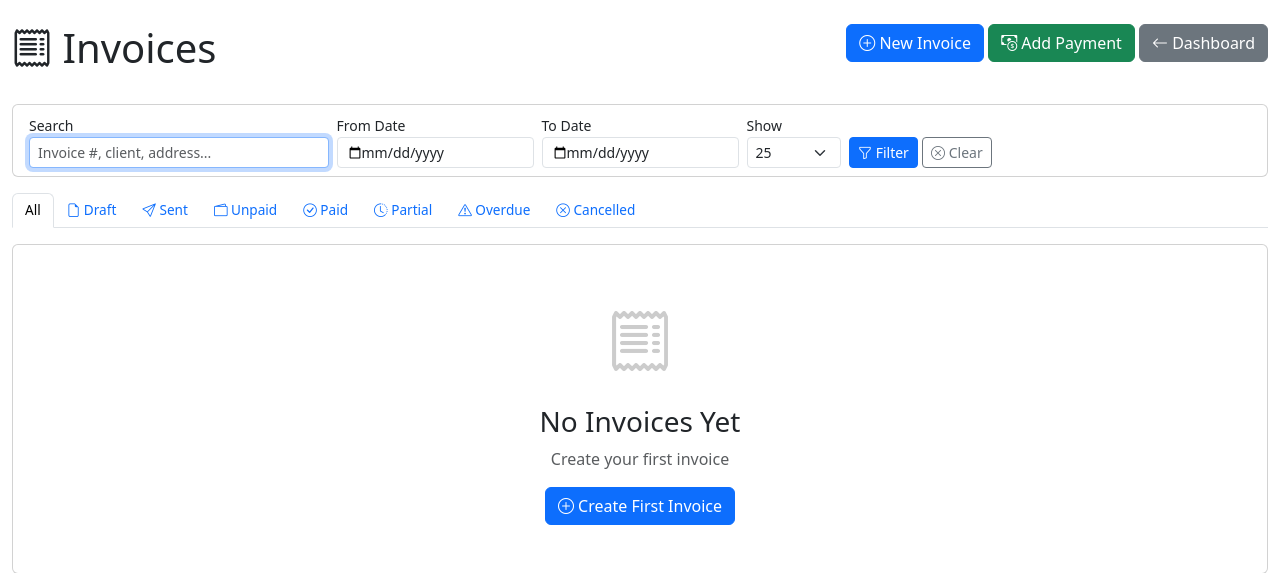
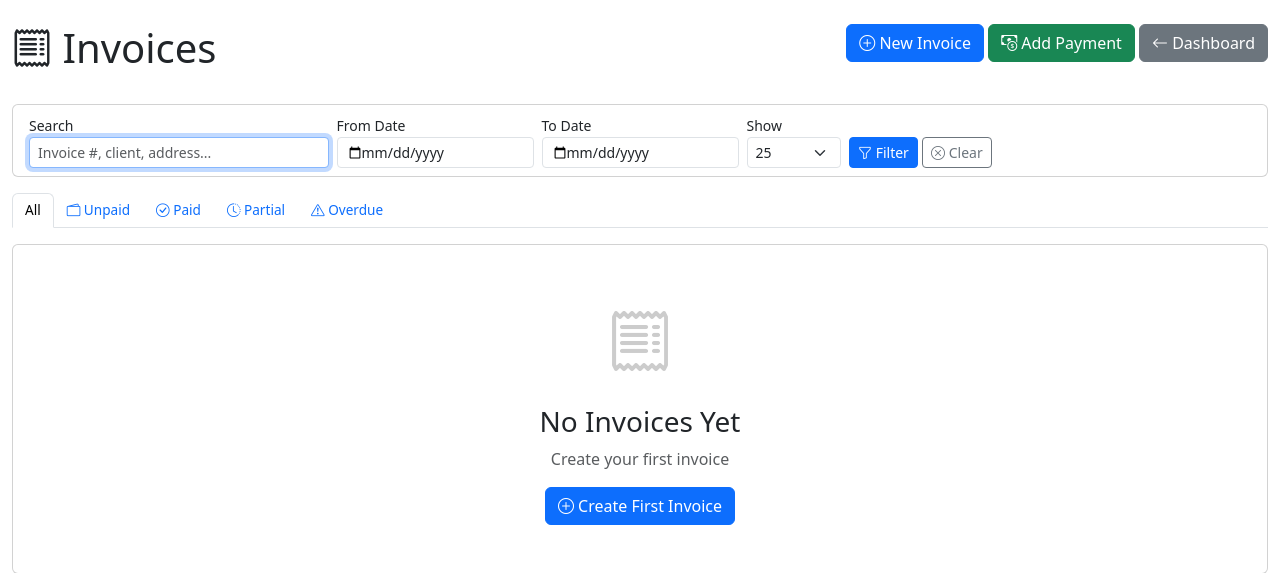
Before and after one commit to chiwarira/alpha-lpgas-new, a Django app: template backend/templates/core/invoice_list.html in a window 1280 px wide. Shown: the part 56-629 px from the top of the page. Run offline with Django 4.2, Linux system fonts and the light colour scheme; the template is opened without the code that fills it, so the values that code supplies are empty.

Commit message:
Update invoice list page: default 30-day filter, remove status tabs, update global payment
- Set default date range to last 30 days for invoice list
- Remove Draft, Sent, and Cancelled status filter tabs (keep All, Unpaid, Paid, Partial, Overdue)
- Update client_unpaid_invoices API to include overdue status in addition to unpaid and partially_paid
- Global Add Payment feature now considers invoices in Unpaid, Partial, and Overdue statuses

```diff
--- a/backend/templates/core/invoice_list.html
+++ b/backend/templates/core/invoice_list.html
@@ -83,16 +83,6 @@
         </a>
     </li>
     <li class="nav-item">
-        <a class="nav-link {% if status_filter == 'draft' %}active{% endif %}" href="#" data-status="draft">
-            <i class="bi bi-file-earmark"></i> Draft <span class="badge bg-warning">{{ status_counts.draft }}</span>
-        </a>
-    </li>
-    <li class="nav-item">
-        <a class="nav-link {% if status_filter == 'sent' %}active{% endif %}" href="#" data-status="sent">
-            <i class="bi bi-send"></i> Sent <span class="badge bg-primary">{{ status_counts.sent }}</span>
-        </a>
-    </li>
-    <li class="nav-item">
         <a class="nav-link {% if status_filter == 'unpaid' %}active{% endif %}" href="#" data-status="unpaid">
             <i class="bi bi-wallet2"></i> Unpaid <span class="badge bg-warning">{{ status_counts.unpaid }}</span>
         </a>
@@ -110,11 +100,6 @@
     <li class="nav-item">
         <a class="nav-link {% if status_filter == 'overdue' %}active{% endif %}" href="#" data-status="overdue">
             <i class="bi bi-exclamation-triangle"></i> Overdue <span class="badge bg-danger">{{ status_counts.overdue }}</span>
-        </a>
-    </li>
-    <li class="nav-item">
-        <a class="nav-link {% if status_filter == 'cancelled' %}active{% endif %}" href="#" data-status="cancelled">
-            <i class="bi bi-x-circle"></i> Cancelled <span class="badge bg-dark">{{ status_counts.cancelled }}</span>
         </a>
     </li>
 </ul>
```
Also changed, not shown: backend/core/views_forms.py (+11 -4 lines).
